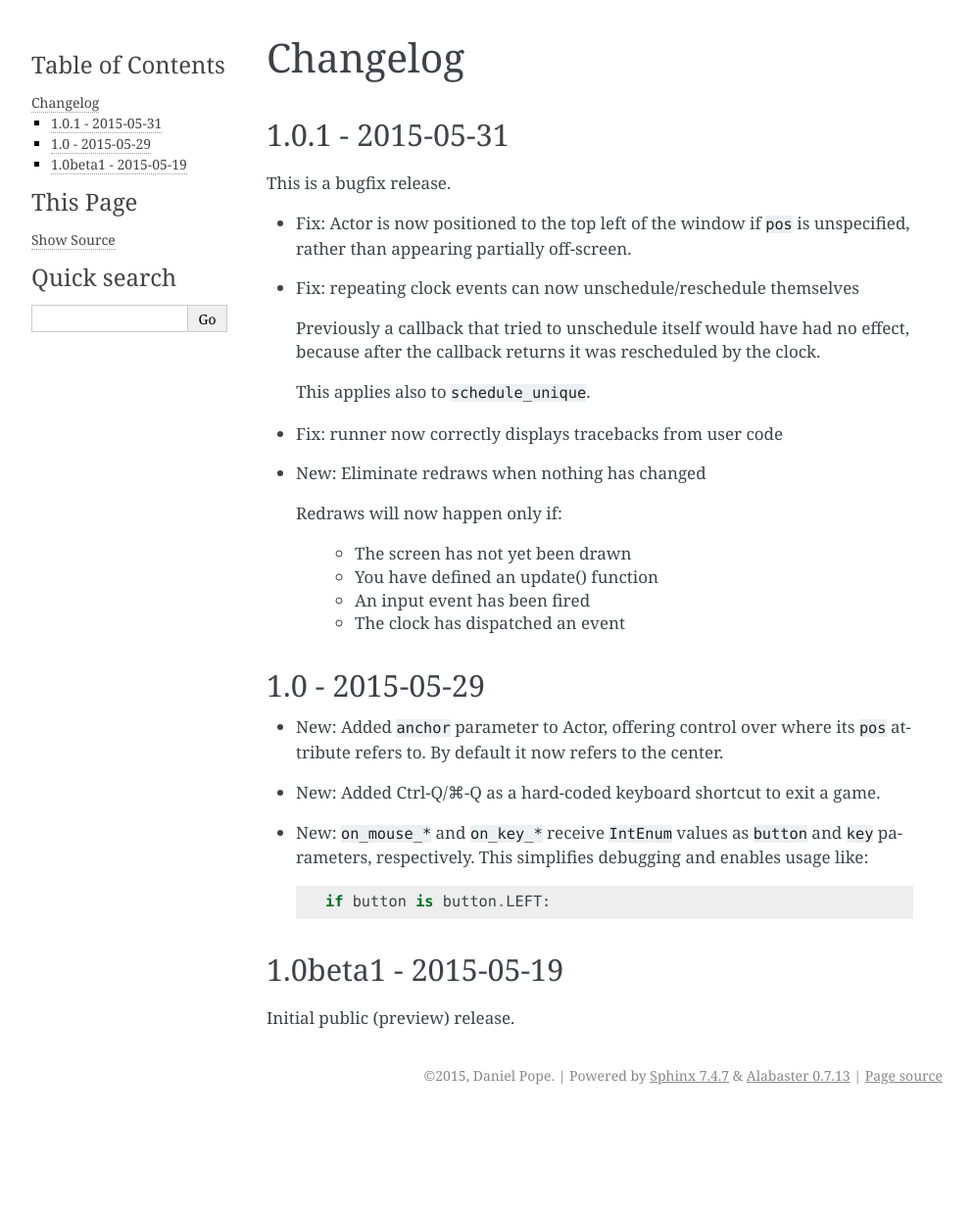
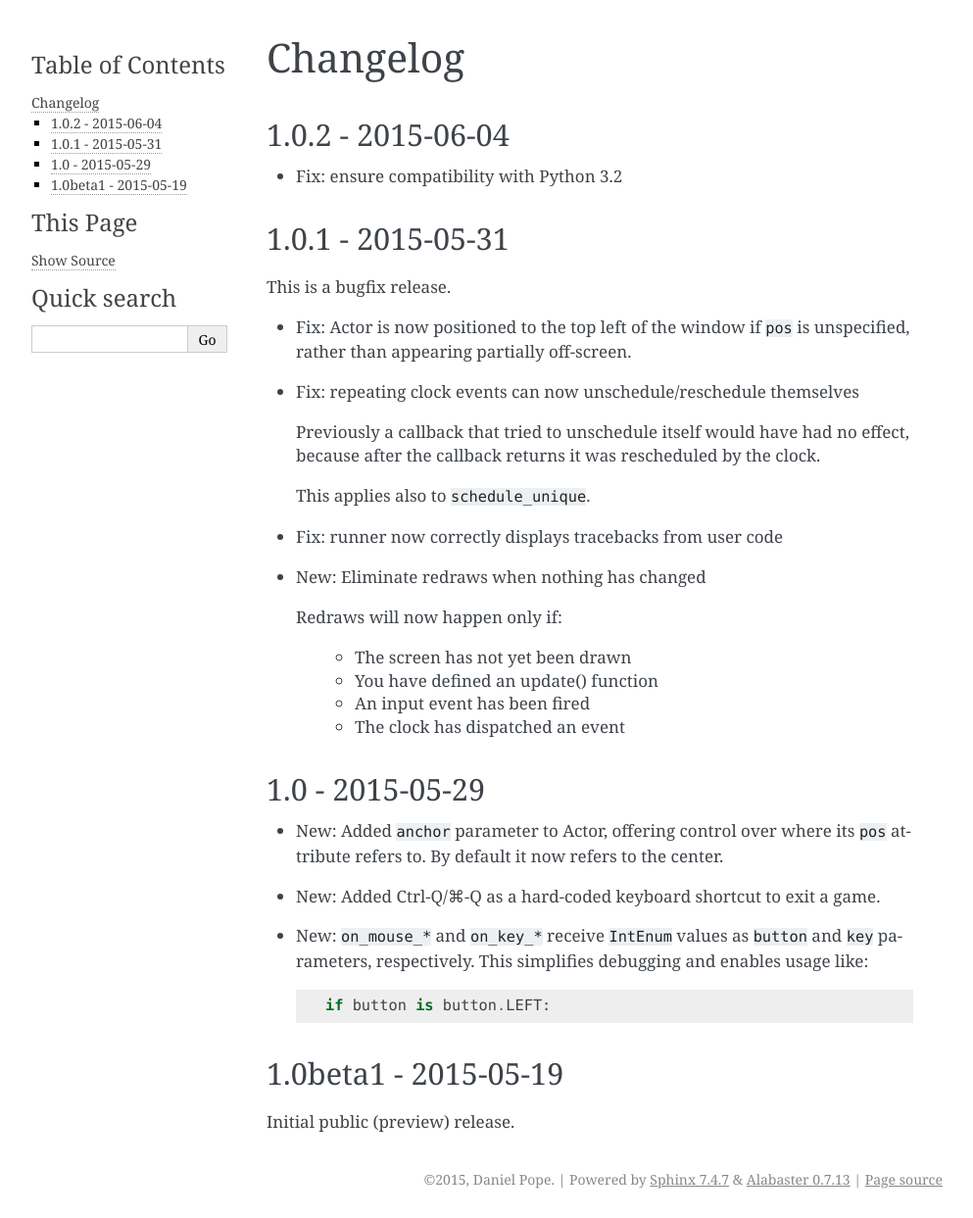
Before and after one commit to lordmauve/pgzero, a Sphinx documentation site: the page built from doc/changelog.rst, in a window 1280 px wide. Shown: the whole page at 98% size, without its empty margins (148-1141 px from the left). Built offline with Sphinx 7.4.7, drawn with Linux system fonts in a browser that asks for light colours; before the commit the page ends 1137 px from its top, so only the background shows below that.

Commit message:
Bump to version 1.0.2 to release Python 3.2-compatibility fix

```diff
--- a/doc/changelog.rst
+++ b/doc/changelog.rst
@@ -1,6 +1,10 @@
 Changelog
 =========
 
+1.0.2 - 2015-06-04
+------------------
+
+* Fix: ensure compatibility with Python 3.2
 
 1.0.1 - 2015-05-31
 ------------------
--- a/doc/conf.py
+++ b/doc/conf.py
@@ -60,7 +60,7 @@ author = 'Daniel Pope'
 # The short X.Y version.
 version = '1.0'
 # The full version, including alpha/beta/rc tags.
-release = '1.0.1'
+release = '1.0.2'
 
 # The language for content autogenerated by Sphinx. Refer to documentation
 # for a list of supported languages.
--- a/setup.py
+++ b/setup.py
@@ -12,7 +12,7 @@ if sys.version_info < (3, 4):
 
 setup(
     name='pgzero',
-    version='1.0.1',
+    version='1.0.2',
     description="A zero-boilerplate 2D games framework",
     long_description=LONG_DESCRIPTION,
     author='Daniel Pope',
```
